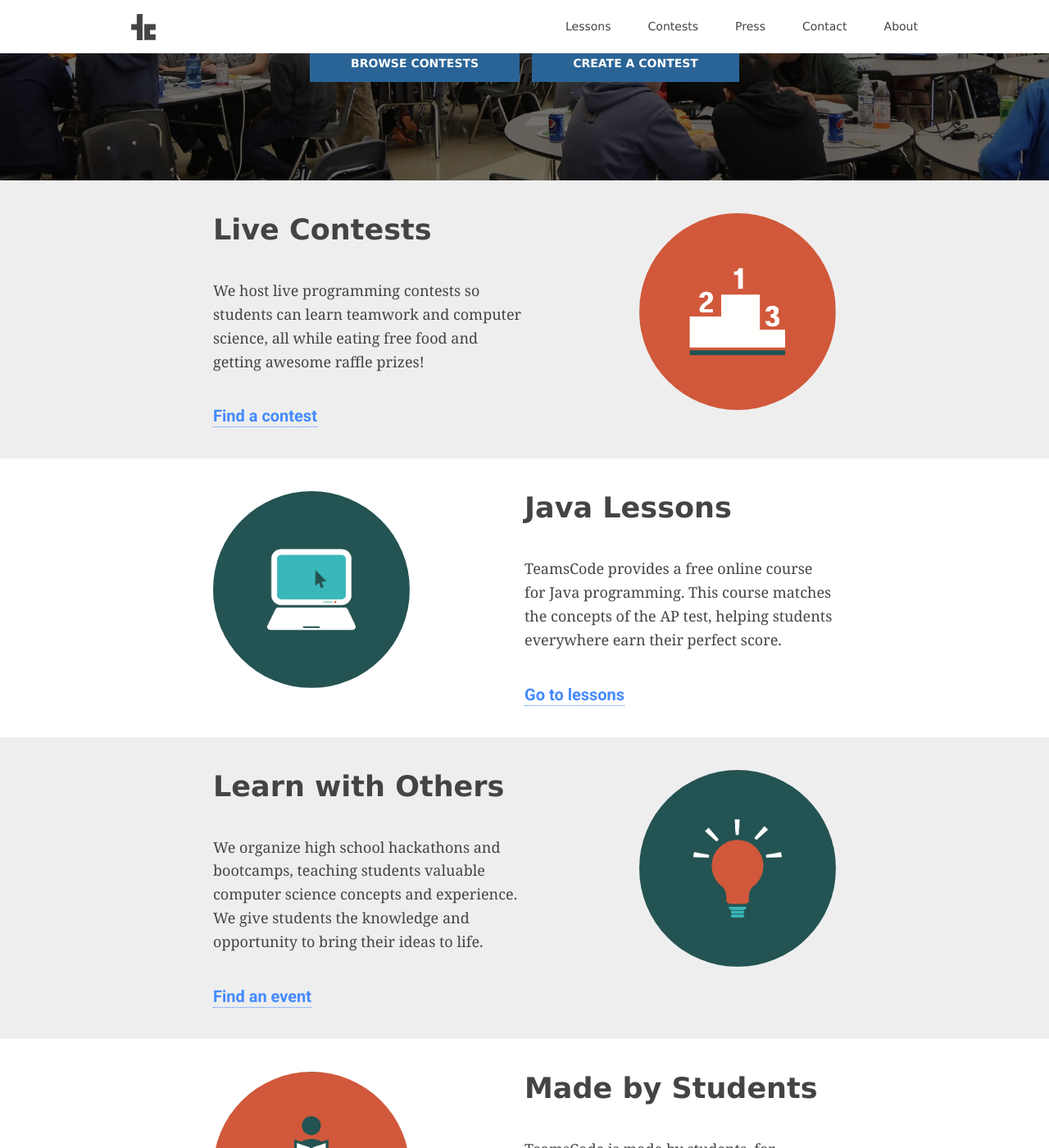
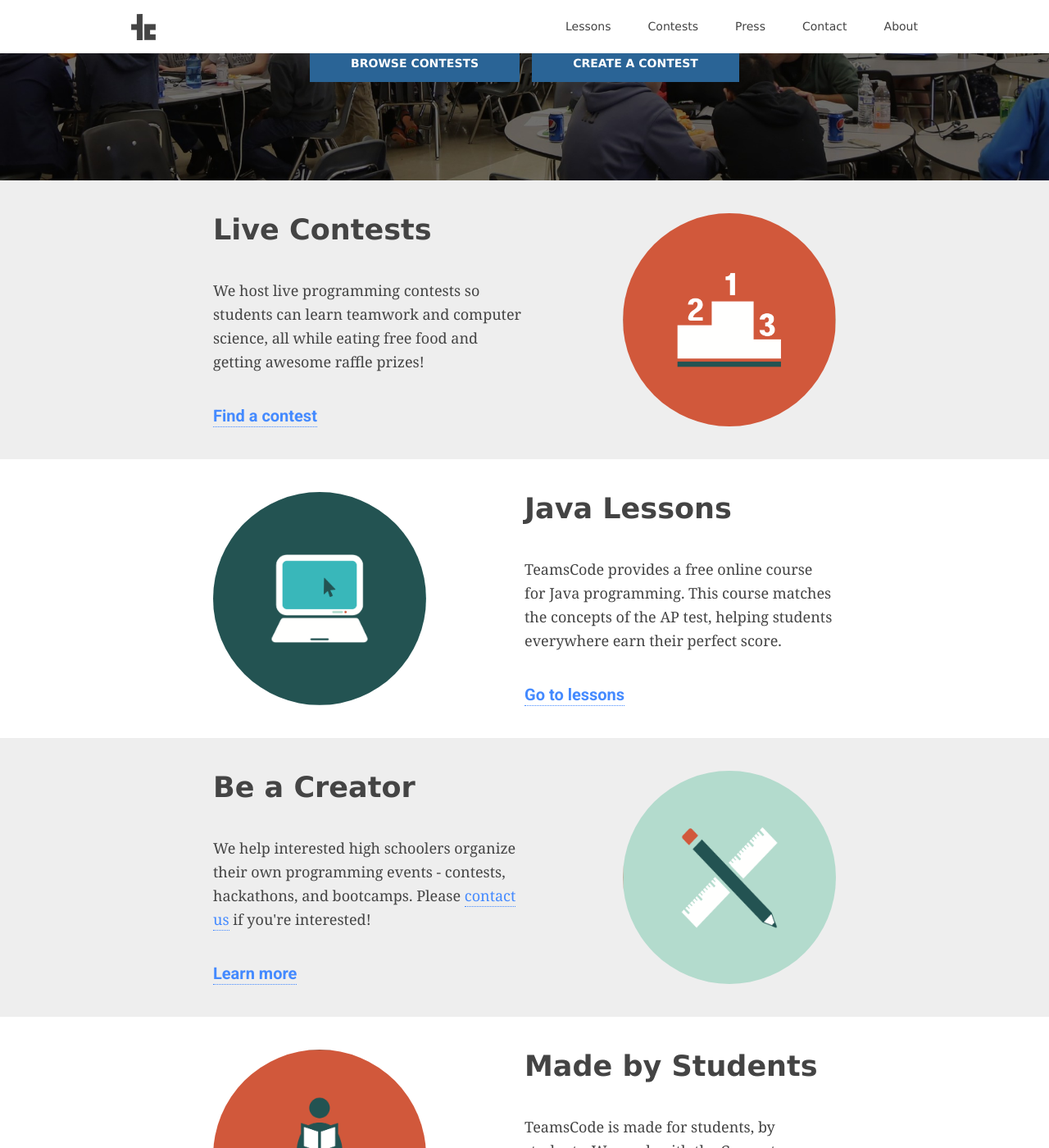
Before and after one commit to teamscode/teamscode.github.io, a Jekyll site: the page built from index.html, in a window 1280 px wide and 1400 px high, scrolled down 374 px. Shown: the whole window at 82% size. Built offline with Jekyll 4.4.1, drawn with Linux system fonts in a browser that asks for light colours; nearby versions of some CDN libraries; some of the changed text lies outside the part shown.

Commit message:
finished front page setup, removed contests and changed one of the widgets

```diff
--- a/_sass/pages/_index.scss
+++ b/_sass/pages/_index.scss
@@ -88,8 +88,8 @@
 
     img {
 
-      height:240px;
-      width:240px;
+      height:260px;
+      width:260px;
       border-radius:50%;
     }
 
--- a/index.html
+++ b/index.html
@@ -38,6 +38,7 @@ layout: default
     </div>
   </div>
 </div>
+
 <div class="widget">
   <div class="widget-max-width">
     <div class="row">
@@ -61,7 +62,7 @@ layout: default
     </div>
   </div>
 </div>
-<div class="widget" style="background:#eeeeee">
+<!--<div class="widget" style="background:#eeeeee">
   <div class="widget-max-width">
     <div class="row">
       <div class="column">
@@ -82,6 +83,29 @@ layout: default
       </div>
     </div>
   </div>
+</div>-->
+<div class="widget" style="background:#eeeeee">
+  <div class="widget-max-width">
+    <div class="row">
+      <div class="column">
+        <div class="widget-header">Be a Creator</div>
+        <div class="widget-body">
+          We help interested high schoolers organize their own programming events -
+          contests, hackathons, and bootcamps. Please
+          <a class="a" href="mailto:teamscode1@gmail.com">contact us</a>
+          if you're interested!
+        </div>
+        <a class="a" ; style="font-size:20px" href="/contests">
+          <b>Learn more</b>
+        </a>
+      </div>
+      <div class="column">
+        <div class="widget-photo">
+          <img style="float:right" src="/assets/contest_images/index_creator.png" />
+        </div>
+      </div>
+    </div>
+  </div>
 </div>
 <div class="widget">
   <div class="widget-max-width">
@@ -103,58 +128,5 @@ layout: default
       </div>
     </div>
   </div>
-  <!--Should redirect to a form talking about making a contest
-      Final page like Evernote that says "want to create your own? go here"
-      type thing-->
 </div>
-
-<div class="index-content">
-  <div class="site-max-width">
-    <div class="index-competitions">
-      <div class="index-competitions-section">
-        <div class="index-competitions-section-header h3">
-          Upcoming contests
-        </div>
-        <div class="index-competitions-section-list">
-          {% if site.data.upcoming_contests == false %}
-            <div class="index-competitions-section-list-empty">
-              No upcoming contests, check back again later!
-            </div>
-          {% endif %}
-          {% for competition in site.data.upcoming_contests %}
-            {% include competition_item.html
-              img=competition.img
-              title=competition.title
-              date=competition.date
-              location=competition.location
-              size=''
-              link=competition.link %}
-          {% endfor %}
-        </div>
-      </div>
-      <div class="index-competitions-section">
-        <div class="index-competitions-section-header h3">
-          Past contests
-        </div>
-        <div class="index-competitions-section-list">
-          {% if site.data.past_contests == false %}
-            <div class="index-competitions-section-list-empty">
-              No past contests, check back again later!
-            </div>
-          {% endif %}
-          {% for competition in site.data.past_contests %}
-            {% include competition_item.html
-              img=competition.img
-              title=competition.title
-              date=competition.date
-              location=competition.location
-              size=competition.size
-              link=competition.link %}
-          {% endfor %}
-        </div>
-      </div>
-    </div>
-  </div>
-</div>
-
 <script src="assets/js/index.js" type="text/javascript"></script>
```
Also changed, not shown: other parts of index.html (+3 -2 lines), assets/contest_images/index_creator.png (added).
